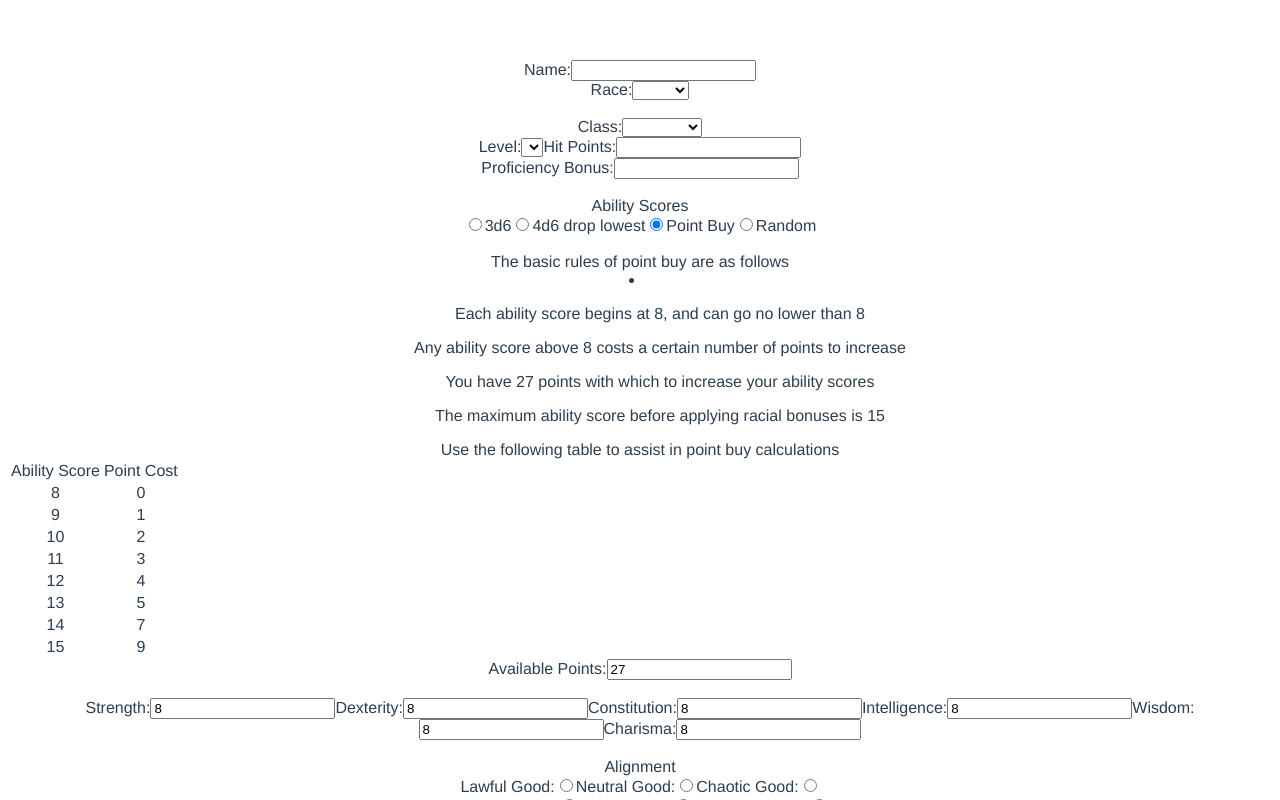
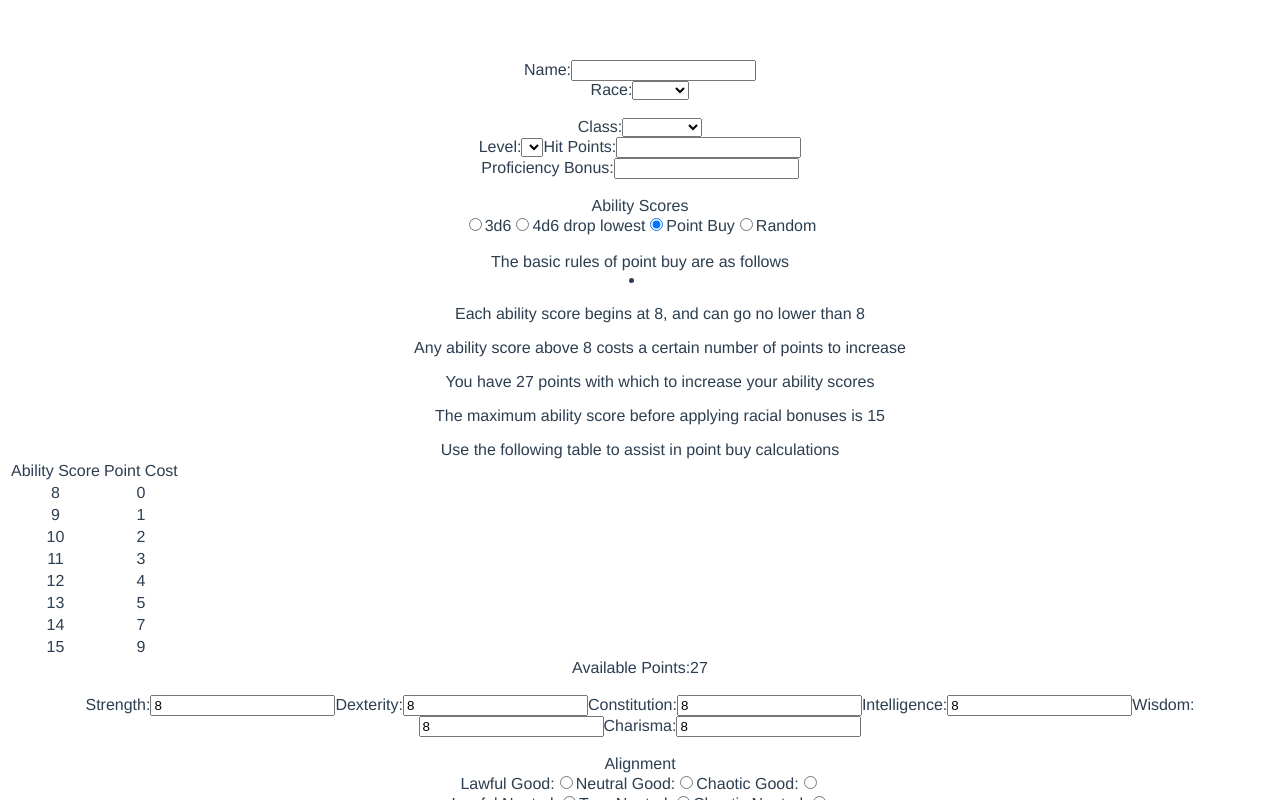
Before and after one commit to SurSouthside/Py_5E_Character_Creator, a Vue app in the folder charcreate-client/: page / in a window 1280 px wide. Both pictures are taken after a click on the radio button "Point Buy". Shown: the top 800 px of the page. Built offline with nearby package versions, Linux system fonts and the light colour scheme.

Commit message:
Add prop to pass point buy count between AbilityScores and PointBuy components

```diff
--- a/charcreate-client/src/components/AbilityScores.vue
+++ b/charcreate-client/src/components/AbilityScores.vue
@@ -13,7 +13,7 @@
     <button v-if="abilityGenType !== 'point_buy'" @click="generateAbilityScores(); generateAbilityScore()">Generate Ability Scores</button>
     <br/>
     <div v-if="abilityGenType === 'point_buy'">
-     <PointBuy></PointBuy>
+     <PointBuy :pointBuyAvailable="pointBuyAvailable"></PointBuy>
     </div>
     <br/>
     <!--TODO: Disable 'Generate Ability Scores' button when point_buy radio selected?-->
@@ -49,6 +49,7 @@ export default {
         randomMin: 1,
         randomMax: 21, //Account for off-by-one
         pointBuyLimit: 27,
+        pointBuyAvailable: 27,
         abilityGenType: "",
         strScore: 0,
         dexScore: 0,
--- a/charcreate-client/src/components/PointBuy.vue
+++ b/charcreate-client/src/components/PointBuy.vue
@@ -49,18 +49,21 @@
         </tbody>
     </table>
     <label for="pointbuy_bank">Available Points:</label>
-    <input type="text" id="pointbuy_bank" readonly="readonly" v-model="pointBuyAvailable"/>
+    <span id="pointbuy_bank">{{pointBuyAvailable}}</span>
+    <!--<input type="text" id="pointbuy_bank" readonly="readonly" v-model="pointBuyAvailable"/>-->
 </template>
 
 
 <script>
 export default {
   name: 'PointBuy',
+  props: {
+    pointBuyAvailable: String
+  },
   data(){
     return {
         pointBuyMin: 0,
         pointBuyMax: 27,
-        pointBuyAvailable: 27,
         abilityScoreMin: 8,
         abilityScoreMax: 15
     }
```
